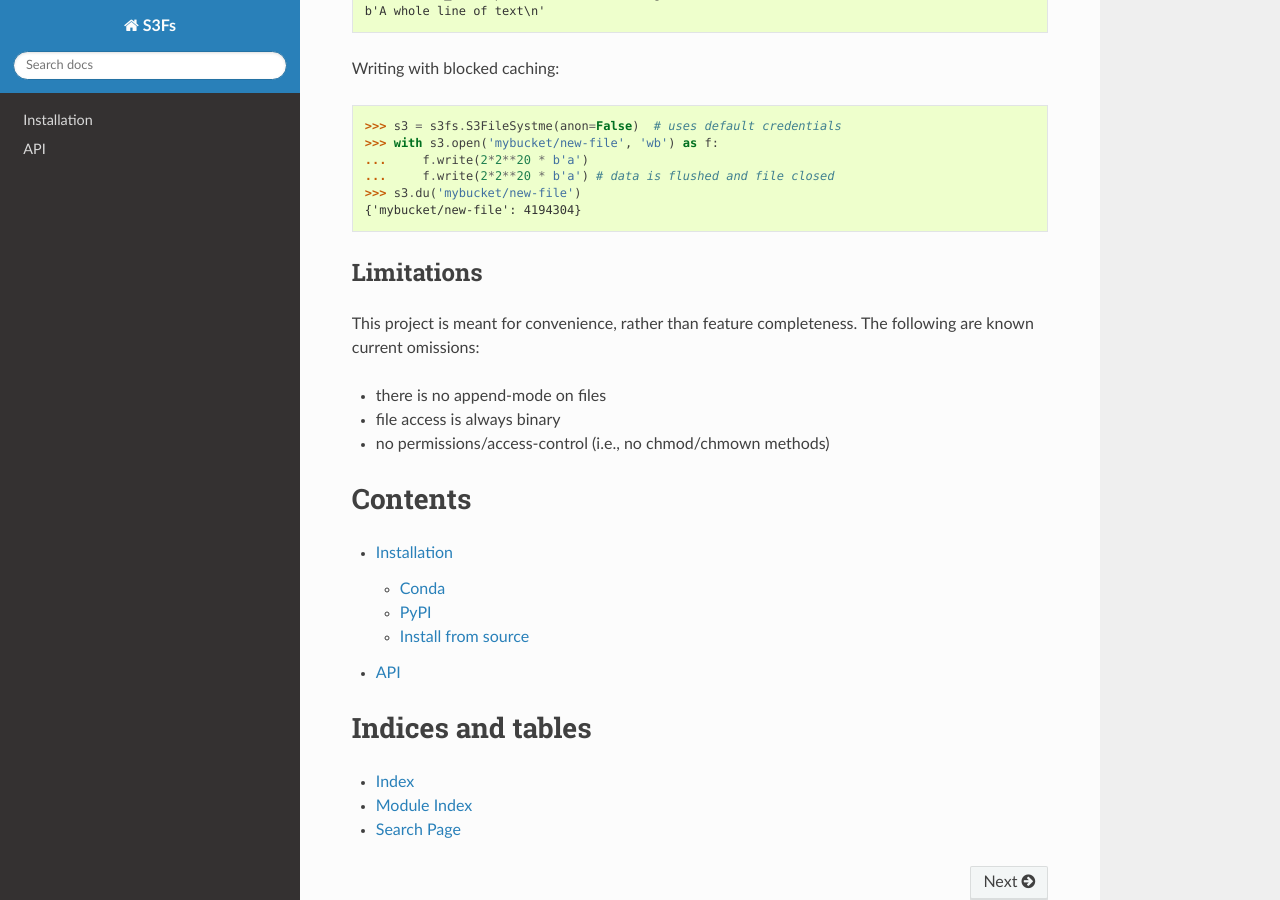
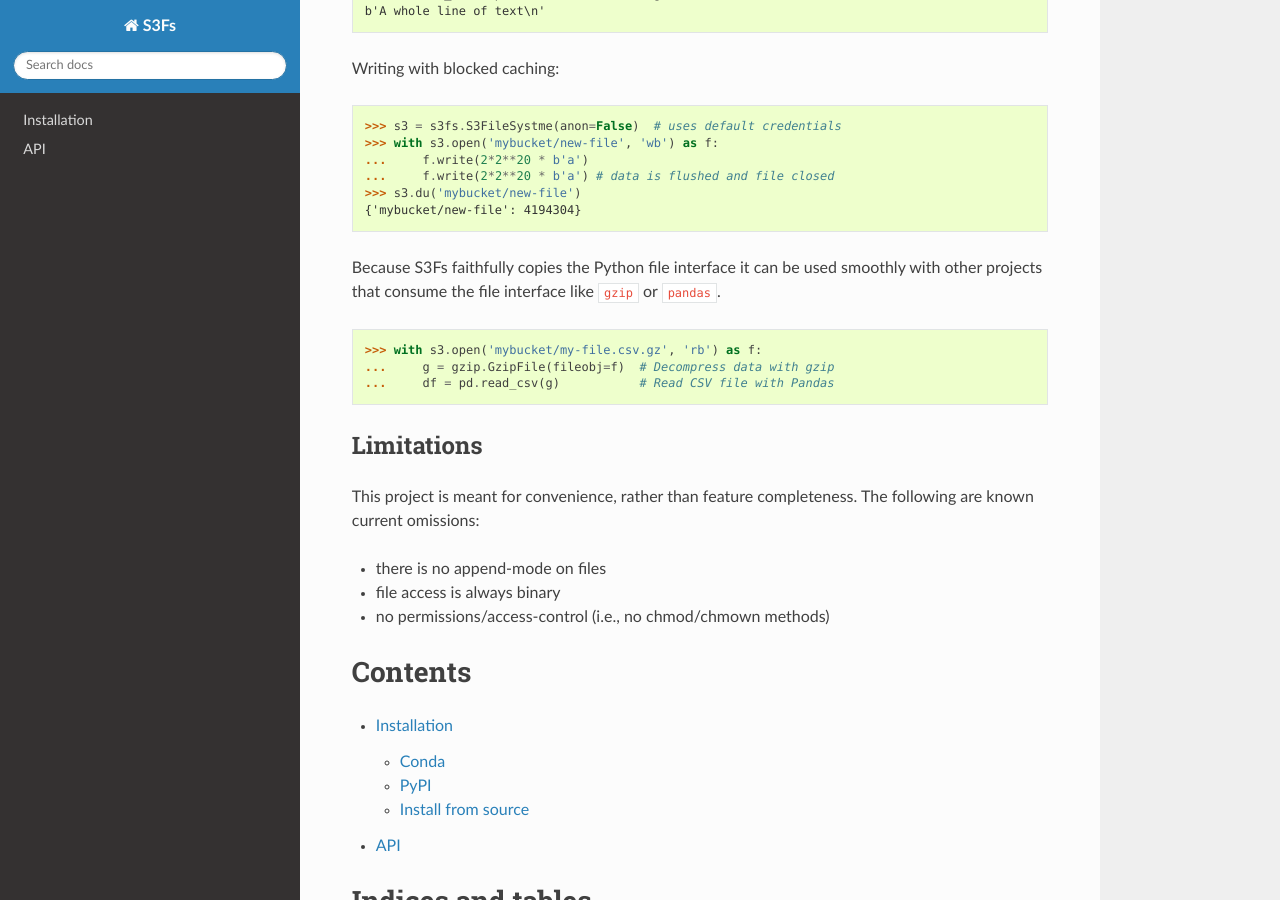
Before and after one commit to zarr-developers/s3fs, a Sphinx documentation site: the page built from docs/source/index.rst, in a window 1280 px wide and 900 px high, scrolled down 944 px. Built offline with Sphinx 7.4.7 and the Read the Docs theme 2.0.0, drawn with Linux system fonts in a browser that asks for light colours; the version number could not be read and is left out.

Commit message:
add pandas example to index

```diff
--- a/docs/source/index.rst
+++ b/docs/source/index.rst
@@ -58,6 +58,16 @@ Writing with blocked caching:
    >>> s3.du('mybucket/new-file')
    {'mybucket/new-file': 4194304}
 
+Because S3Fs faithfully copies the Python file interface it can be used
+smoothly with other projects that consume the file interface like ``gzip`` or
+``pandas``.
+
+.. code-block:: python
+
+   >>> with s3.open('mybucket/my-file.csv.gz', 'rb') as f:
+   ...     g = gzip.GzipFile(fileobj=f)  # Decompress data with gzip
+   ...     df = pd.read_csv(g)           # Read CSV file with Pandas
+
 Limitations
 -----------
 
```
